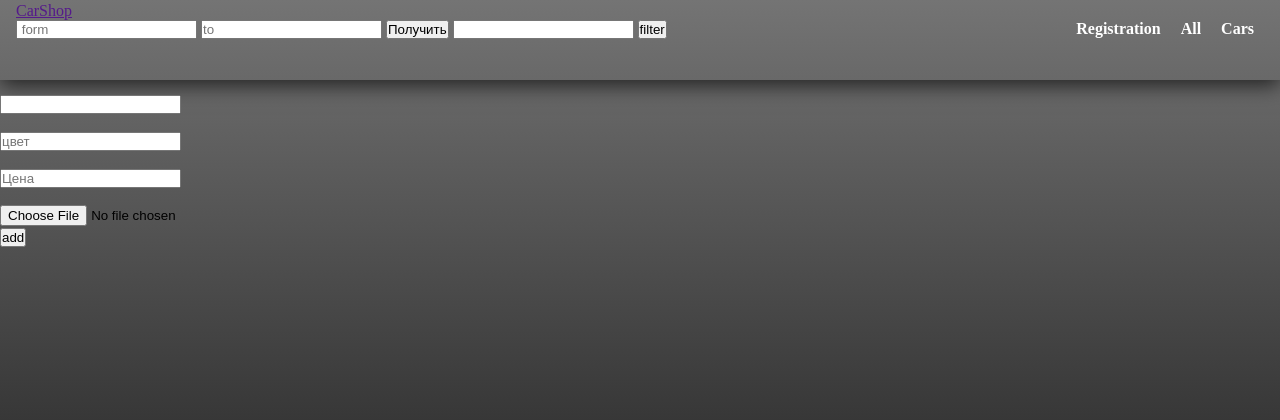
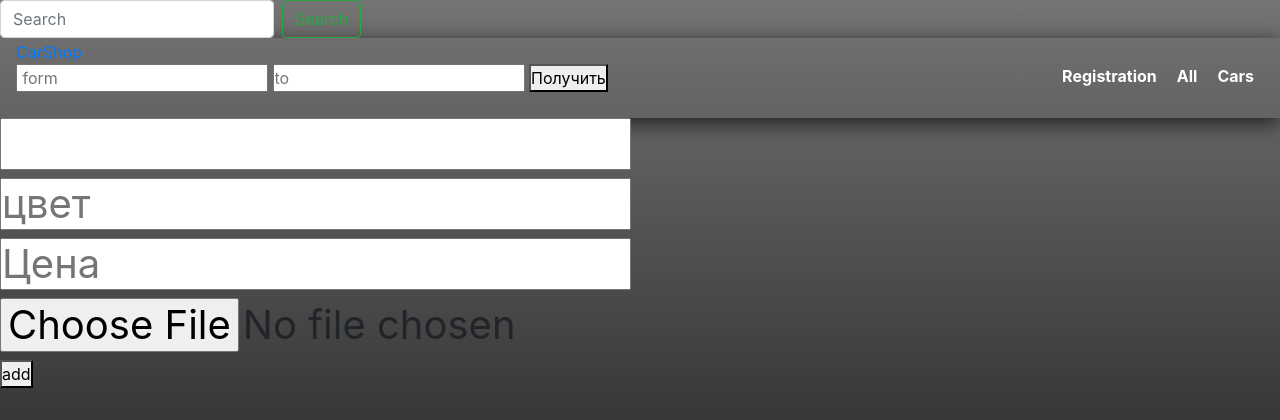
Before and after one commit to Shepadey/BestCarShop, a Django app: page /form in a window 1280 px wide. Shown: the top 420 px of the page. Run offline with Django 4.2, Linux system fonts and the light colour scheme.

Commit message:
new car and search

```diff
--- a/core/templates/base.html
+++ b/core/templates/base.html
@@ -4,6 +4,8 @@
 <html>
 
 <head>
+    <link rel="stylesheet" href="https://cdn.jsdelivr.net/npm/bootstrap@4.5.3/dist/css/bootstrap.min.css" integrity="sha384-TX8t27EcRE3e/ihU7zmQxVncDAy5uIKz4rEkgIXeMed4M0jlfIDPvg6uqKI2xXr2" crossorigin="anonymous">
+
     <link rel="stylesheet" href="{% static 'css/style.css' %}" type="text/css">
     <!--<img class="mnv" src="https://avatars.mds.yandex.net/get-images-cbir/2225738/wPUCd1uY8PdmZxCJ9iiQLQ3679/ocr"alt="img" >-->
 
@@ -12,6 +14,11 @@
 </head>
 
 <body>
+    <!-- Boostrap Navbar -->
+    <form class="form-inline my-2 my-lg-0" action="{% url 'main' %}">
+        <input class="form-control mr-sm-2" type="search" name="search"  placeholder="Search" aria-label="Search">
+        <button class="btn btn-outline-success my-2 my-sm-0" type="submit">Search</button>
+    </form>
 
 <div class ="nav-menu">
     <div class = "container">
@@ -24,8 +31,6 @@
                 <input type="number" name ="first" placeholder = " form {{min_cost.cost__min}}">
                 <input type="number" name ="second" placeholder = "to {{max_cost.cost__max}}">
                 <button type="submit">Получить</button>
-                <input type="search" id="searchWord" name="inputWord">
-                <button type="submit" id = "btn-filter">filter</buttnon>
             </form>
         </div>
     </div>
@@ -34,6 +39,8 @@
  {% endblock %}
  <script src="https://unpkg.com/axios/dist/axios.min.js"></script>
  <script src='{% static 'js/index.js' %}'></script>
+ <script src="https://code.jquery.com/jquery-3.5.1.slim.min.js" integrity="sha384-DfXdz2htPH0lsSSs5nCTpuj/zy4C+OGpamoFVy38MVBnE+IbbVYUew+OrCXaRkfj" crossorigin="anonymous"></script>
+<script src="https://cdn.jsdelivr.net/npm/bootstrap@4.5.3/dist/js/bootstrap.bundle.min.js" integrity="sha384-ho+j7jyWK8fNQe+A12Hb8AhRq26LrZ/JpcUGGOn+Y7RsweNrtN/tE3MoK7ZeZDyx" crossorigin="anonymous"></script>
 </body>
 
 </html>
--- a/core/templates/main.html
+++ b/core/templates/main.html
@@ -15,7 +15,7 @@
       {% endif %}
     </div>
     <div class= "back">
-      {% if item.image %}
+      {% if item.image_second %}
           <img class="front-face" src="{{ item.image_second.url }}">
       {% endif %}
     </div>
--- a/core/views.py
+++ b/core/views.py
@@ -1,10 +1,12 @@
 
+from re import search
 from django.http import JsonResponse
 from core.forms import ExampleForm
 from core.models import Example
 from urllib import request
 from django.shortcuts import redirect, render
 from django.db.models import  Max, Min
+from django.db.models import Q
 def create_dict_with_items(items):
     response = {}
     for item in items:
@@ -17,20 +19,19 @@ def create_dict_with_items(items):
         }
     return response
 def main (request):
-    '''if request.method =='get':
+    search_port = request.GET.get('search')
+    if search_port:
+        items = Example.objects.filter(Q(name__icontains=search_port))
+        return render(request,'main.html',{"items":items})
+    else:
+        items = Example.objects.all()
+        min_cost = Example.objects.all().aggregate(Min('cost'))
+        max_cost = Example.objects.all().aggregate(Max('cost'))
         from_number = request.GET.get('first')
         to_number = request.GET.get('second')
-        items = Example.objects.filter(cost__range=(0, 20000))
-        return render(request,'main.html',{"items":items})'''
-
-    items = Example.objects.all()
-    min_cost = Example.objects.all().aggregate(Min('cost'))
-    max_cost = Example.objects.all().aggregate(Max('cost'))
-    from_number = request.GET.get('first')
-    to_number = request.GET.get('second')
-    if (from_number !=None or to_number !=None) and (from_number != '' or to_number !=''):
-        items = Example.objects.filter(cost__range=(from_number, to_number))
-    return render(request,'main.html',{"items":items,"min_cost":min_cost,"max_cost":max_cost})
+        if (from_number !=None or to_number !=None) and (from_number != '' or to_number !=''):
+            items = Example.objects.filter(cost__range=(from_number, to_number))
+        return render(request,'main.html',{"items":items,"min_cost":min_cost,"max_cost":max_cost})
 def form(request):
     forms =ExampleForm()
     if request.method == "POST":
```
Also changed, not shown: db.sqlite3, media/porsche-model_yHifj5X.png (added).
